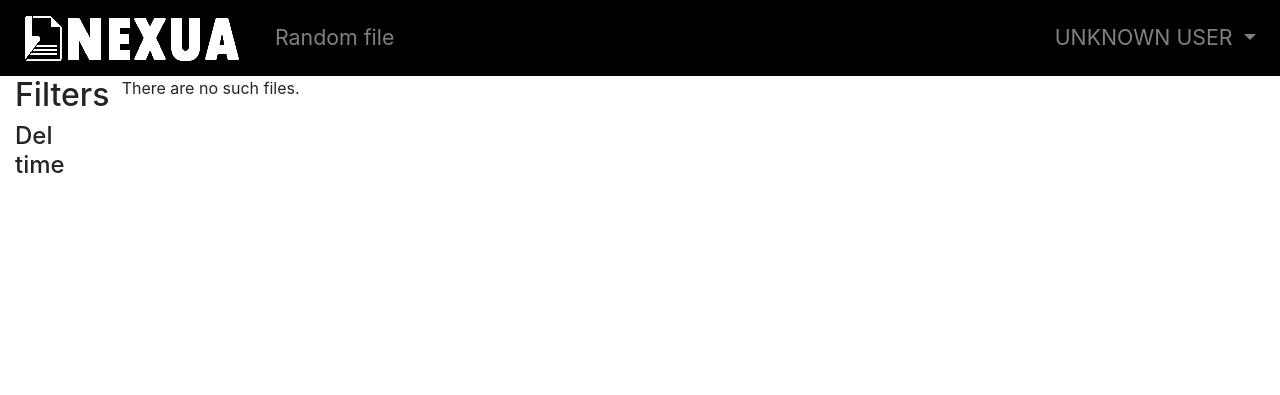
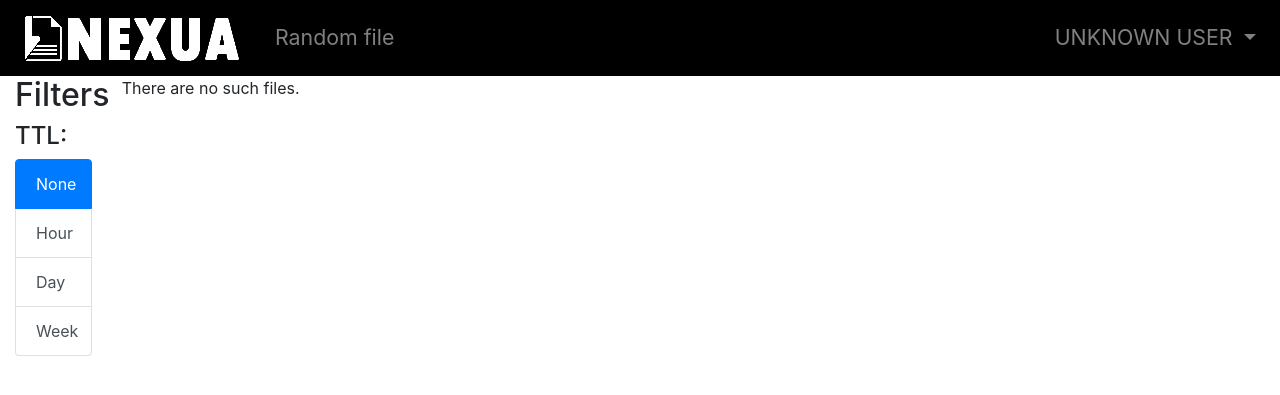
Before and after one commit to FedorYatsenko/nexua, a Django app: page /Site/random_files in a window 1280 px wide. Shown: the top 395 px of the page. Run offline with Django 3.2, Linux system fonts and the light colour scheme; data that the repository does not hold is empty; some libraries are stand-ins or nearby versions.

Commit message:
Add scripts for filters in nexua/Site/templates/common/random_file.html

```diff
--- a/Site/templates/common/random_file.html
+++ b/Site/templates/common/random_file.html
@@ -3,27 +3,42 @@
 {% block content %}
 <div class="container-fluid">
     <div class="row">
-        <div class="col-sm-3 col-md-2 col-lg-1">
+        <div class="col-sm-3 col-md-2 col-xl-1">
             <h2 class="text-center">Filters</h2>
-            <h4> Del time</h4>
+            <h4> TTL:</h4>
+
+            <div class="list-group">
+              <button id="button_none" type="button" class="list-group-item list-group-item-action active">
+                  None
+              </button>
+              <button id="button_hour" type="button" class="list-group-item list-group-item-action">
+                  Hour
+              </button>
+              <button id="button_day" type="button" class="list-group-item list-group-item-action">
+                  Day
+              </button>
+              <button id="button_week" type="button" class="list-group-item list-group-item-action">
+                  Week
+              </button>
+            </div>
         </div>
 
 
-        <div class="col-sm-9 col-md-10 col-lg-11">
-            {% if object_list %}
-            <ul>
-
-              {% for file in object_list %}
-              <li>
-                {{file}}
-              </li>
-              {% endfor %}
-
-            </ul>
-            {% else %}
-              <p>There are no such files.</p>
-            {% endif %}
+        <div id="random_file_list" class="col-sm-9 col-md-10 col-xl-11">
+            {% include 'common/new_random_files.html' %}
         </div>
     </div>
 </div>
+
 {% endblock %}
+
+{% block scripts %}
+<script src="https://code.jquery.com/jquery-3.2.1.min.js"></script>
+<script>
+    $("#button_hour").click(function() {
+      $('#random_file_list').load(
+        "{% url 'new_random_files' %}?ttl=hour"
+      );
+    });
+</script>
+{% endblock %}
```
